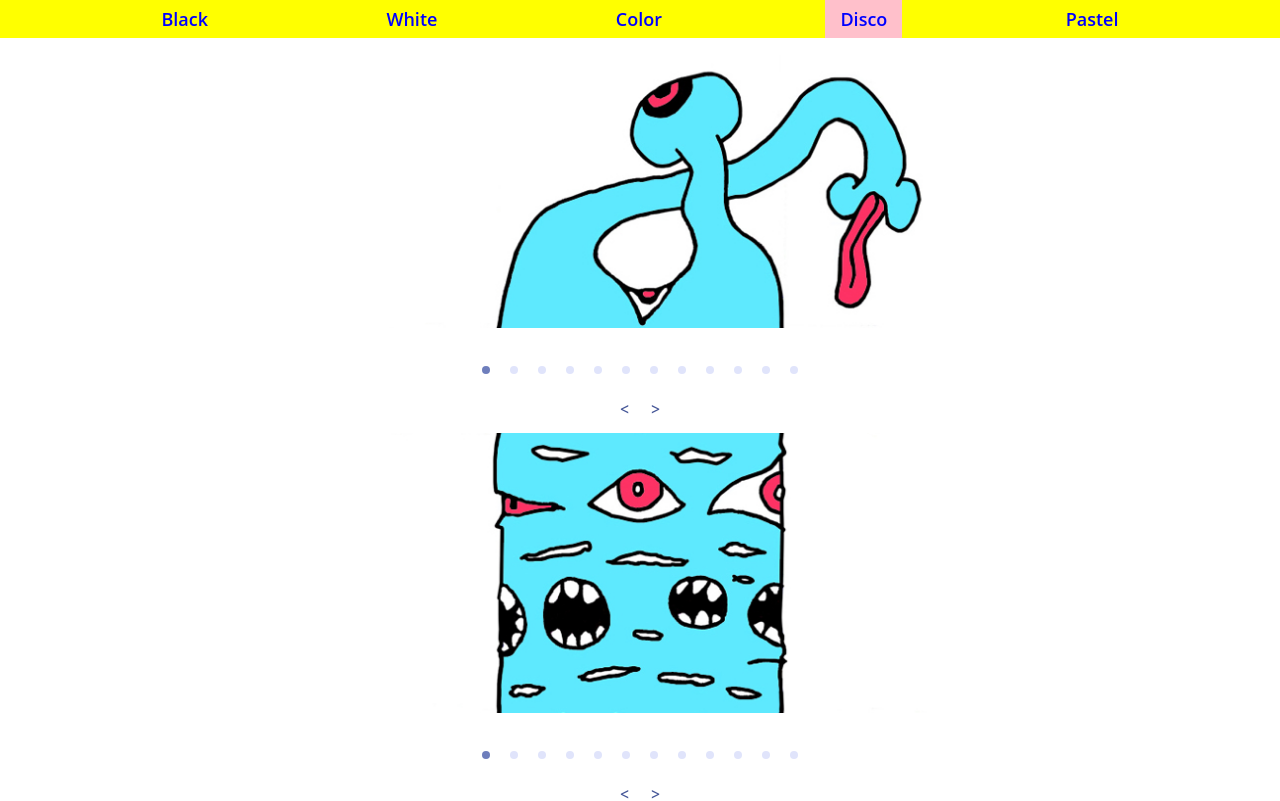
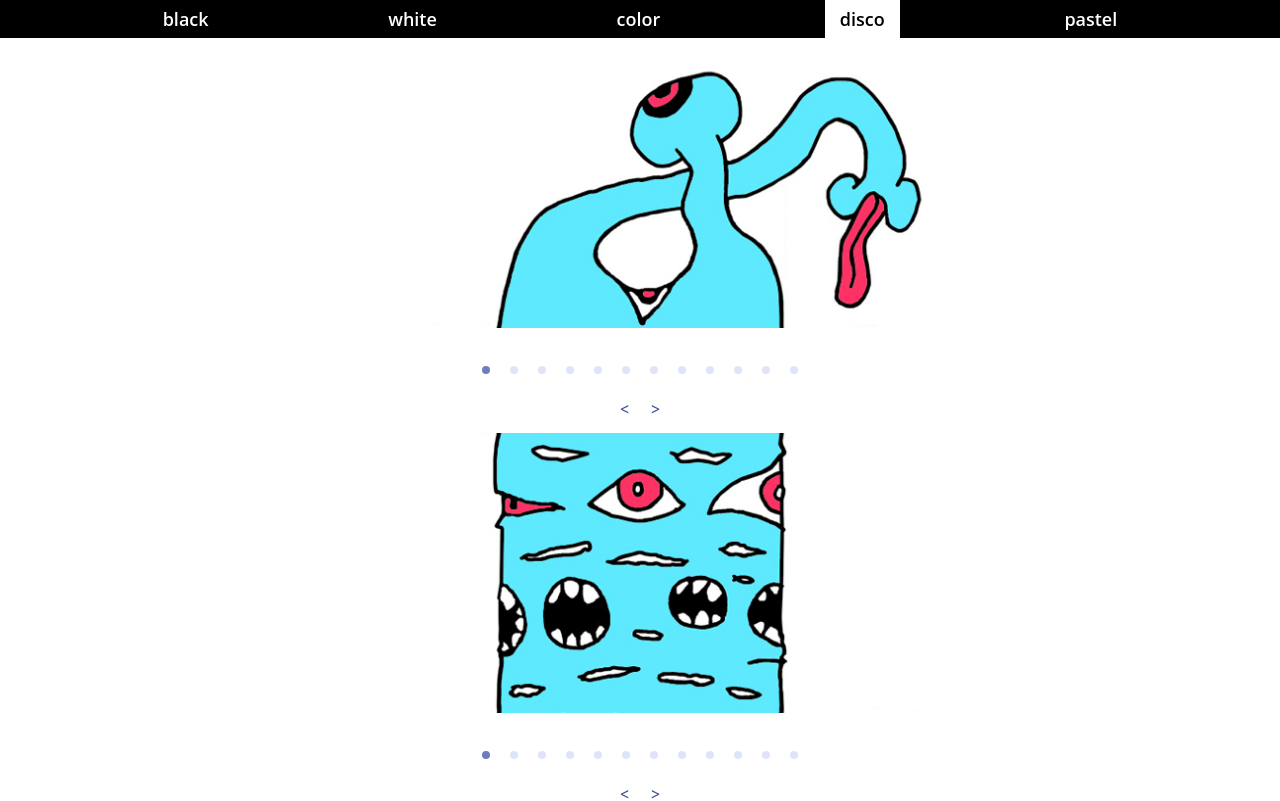
Before and after one commit to zoltanalmodo/ddisco-003, a React (Create React App) app: page /disco in a window 1280 px wide. Shown: the top 801 px of the page. Built offline with nearby package versions, Linux system fonts and the light colour scheme.

Commit message:
navigation UI changed ready to deploy V-001

```diff
--- a/src/App.css
+++ b/src/App.css
@@ -1,4 +1,3 @@
-
 * {
   box-sizing: border-box;
 }
@@ -48,7 +47,6 @@
 .carousel_black {
   background-color: black;
   margin-top: 48px;
-
   max-height: 100vh;
   max-width: 100vw;
 
@@ -60,22 +58,27 @@ button {
   display: flex;
   justify-content: center;
   align-items: center;
-  background-color: hsl(60,100%,50%);
+  background-color: hsl(0,0%,0%);
   padding-left: 15px;
   padding-right: 15px;
   border: none;
   height: 38px;
-  color: hsl(240,100%,50%);
+  color: hsl(0,0%,100%);
   font-size: 18px;
   font-weight: 600;
   font-family: 'Helvetica Now', 'Open Sans', 'Helvetica Neue', sans-serif;
 }
 
 button:hover {
-  color: hsl(0,100%,50%);
+  color: hsl(0, 100%, 100%);
+  border-bottom: solid, 4px, red;
+  background-color: hsl(0, 100%, 50%);
+  box-shadow: 0 4px 0 0 red;
 }
+
 button:active {
-  border: none;
+  background-color: hsl(0, 100%, 50%);
+  color: hsl(0, 0%, 100%);
 }
 
 .navigation_position {
@@ -90,7 +93,7 @@ nav {
   justify-content: center;
   align-items: center;
   height: 38px;
-  background-color: hsl(60,100%,50%);
+  background-color: hsl(0,0%,0%);
 }
 
 .nav_links {
@@ -105,7 +108,7 @@ nav {
   display: flex;
   justify-content: center;
   align-items: center;
-  background-color: hsl(60,100%,50%);
+  background-color: hsl(0,0%,0%);
   padding-left: 2px;
   padding-right: 2px;
   height: 38px;
--- a/src/components/Navigation.js
+++ b/src/components/Navigation.js
@@ -20,28 +20,52 @@ function Navigation() {
 
   const activeBackgroundBlack = () => {
     return(
-      globalState.activeButton === 'black' ? 'pink' : ''
+      globalState.activeButton === 'black' ? 'white' : ''
+    )
+  }
+  const activeColorBlack = () => {
+    return(
+      globalState.activeButton === 'black' ? 'black' : ''
     )
   }
   const activeBackgroundWhite = () => {
     return(
-      globalState.activeButton === 'white' ? 'pink' : ''
+      globalState.activeButton === 'white' ? 'white' : ''
+    )
+  }
+  const activeColorWhite = () => {
+    return(
+      globalState.activeButton === 'white' ? 'black' : ''
     )
   }
   const activeBackgroundColor = () => {
     return(
-      globalState.activeButton === 'color' ? 'pink' : ''
+      globalState.activeButton === 'color' ? 'white' : ''
+    )
+  }
+  const activeColorColor = () => {
+    return(
+      globalState.activeButton === 'color' ? 'black' : ''
     )
   }
   const activeBackgroundDisco = () => {
     return(
-      globalState.activeButton === 'disco' ? 'pink' : ''
+      globalState.activeButton === 'disco' ? 'white' : ''
     )
   }
-
+  const activeColorDisco = () => {
+    return(
+      globalState.activeButton === 'disco' ? 'black' : ''
+    )
+  }
   const activeBackgroundPastel = () => {
-    return globalState.isPastel === 'true' ? 'pink' : 'yellow';
-  };
+    return globalState.isPastel === 'true' ? 'grey' : 'black';
+  }
+  const activeColorPastel = () => {
+    return(
+      globalState.isPastel === 'true' ? 'white' : 'white'
+    )
+  }
 
   return (
 
@@ -53,7 +77,10 @@ function Navigation() {
                 <div className='nav_links_li'>
                   <button
                     onClick={setActiveButtonBlack}
-                    style={{ backgroundColor: (`${activeBackgroundBlack()}`) }}>Black
+                    style={{
+                      backgroundColor: activeBackgroundBlack(),
+                      color: activeColorBlack()
+                    }}>black
                   </button>
                 </div>
               </Link>
@@ -61,7 +88,10 @@ function Navigation() {
                 <div className='nav_links_li'>
                   <button
                     onClick={setActiveButtonWhite}
-                    style={{ backgroundColor: (`${activeBackgroundWhite()}`) }}>White
+                    style={{
+                      backgroundColor: activeBackgroundWhite(),
+                      color: activeColorWhite()
+                    }}>white
                   </button>
                 </div>
               </Link>
@@ -69,7 +99,10 @@ function Navigation() {
                 <div className='nav_links_li'>
                   <button
                     onClick={setActiveButtonColor}
-                    style={{ backgroundColor: (`${activeBackgroundColor()}`) }}>Color
+                    style={{
+                      backgroundColor: activeBackgroundColor(),
+                      color: activeColorColor()
+                    }}>color
                   </button>
                 </div>
               </Link>
@@ -77,7 +110,10 @@ function Navigation() {
                 <div className='nav_links_li'>
                   <button
                     onClick={setActiveButtonDisco}
-                    style={{ backgroundColor: (`${activeBackgroundDisco()}`) }}>Disco
+                    style={{
+                      backgroundColor: activeBackgroundDisco(),
+                      color: activeColorDisco()
+                    }}>disco
                   </button>
                 </div>
               </Link>
@@ -85,7 +121,10 @@ function Navigation() {
                 <div className='nav_links_li'>
                   <button
                     onClick={setIsPastel}
-                    style={{ backgroundColor: activeBackgroundPastel() }}>Pastel
+                    style={{
+                      backgroundColor: activeBackgroundPastel(),
+                      color: activeColorPastel()
+                    }}>pastel
                   </button>
                 </div>
               </Link>
```
Also changed, not shown: package.json (+0 -35 lines).
